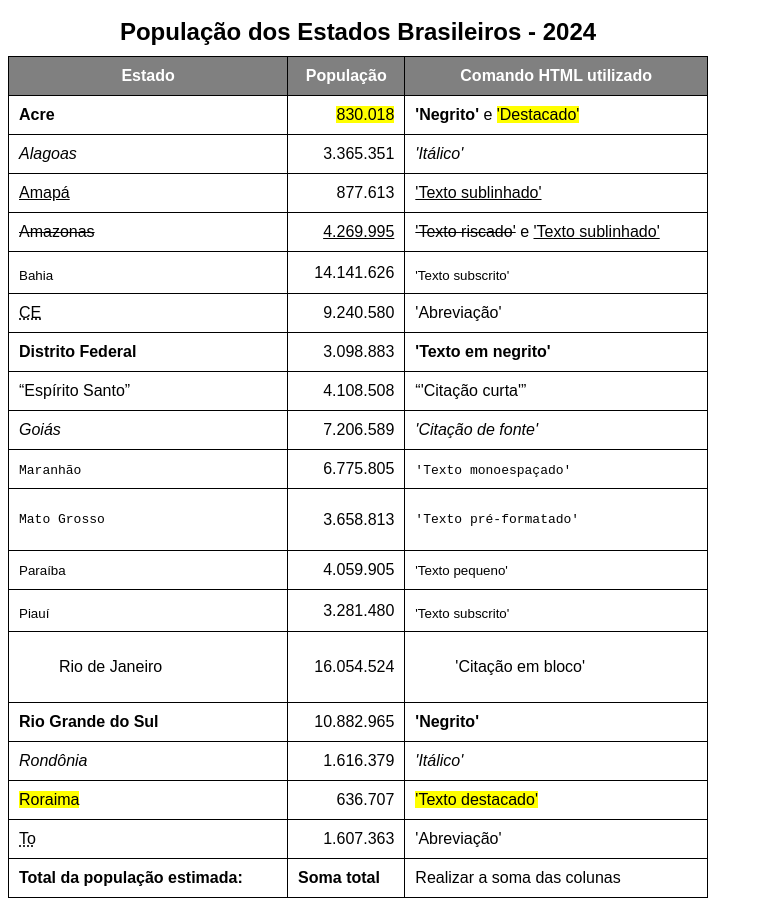
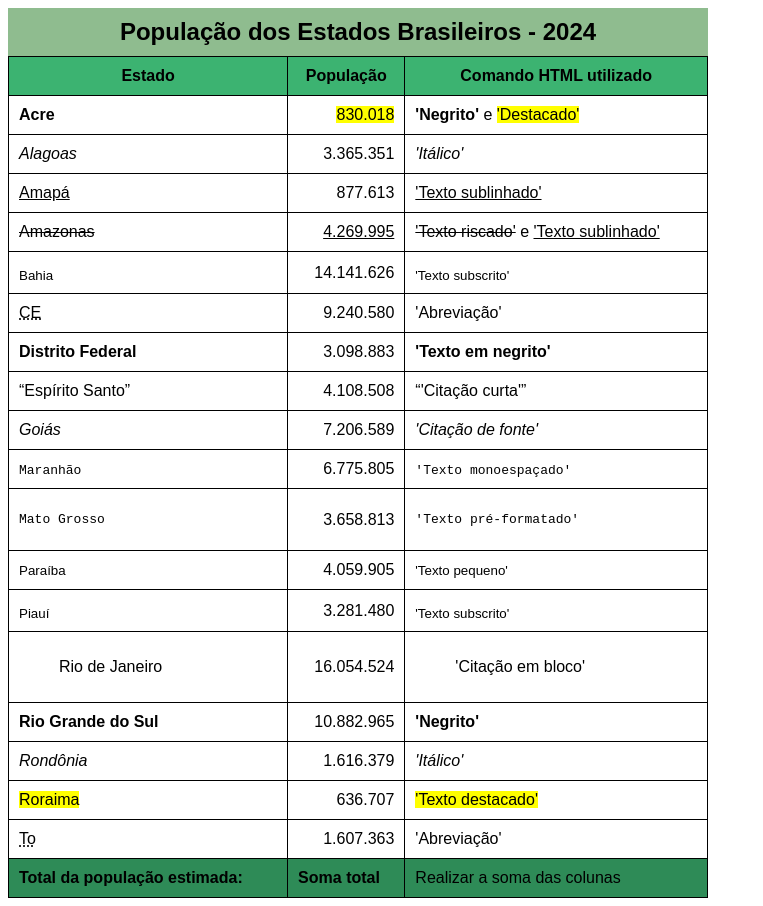
Before and after one commit to JaislaCosta/-Aula-05-Tabelas-Grandes, a plain HTML site: page index.html in a window 1280 px wide. Shown: the whole page, without its empty margins (0-763 px from the left). Drawn offline with Linux system fonts and the light colour scheme.

Commit message:
nova alteração

```diff
--- a/index.html
+++ b/index.html
@@ -20,15 +20,15 @@
                         padding: 10px;
                     }
                     thead, tfoot {
-                        background-color: gray;
-                        color: white;
+                        background-color: black;
+                        color: black;
                     }
 
                     thead > tr > th {
                         /* No título da linha do cabeçalho vou grudar "sticky" */
                         position: sticky; /* grudar */
                         top: 0; /* na posição 0 */
-                        background-color: gray;
+                        background-color: mediumseagreen;
 
                     }
                     td.num {
@@ -42,7 +42,7 @@
                         /* Para deixar mais espaçado */
                         padding: 10px;
                         /* Colocar um fundo no meu caption */
-                        background-color: #FFFFFF;
+                        background-color: darkseagreen;
 
                     }
                     /* Efeito Zebra
@@ -64,8 +64,8 @@
                             background-color: yellow;
                         }
                     */
-                    tbody > tr:nth-child(2n) {
-                        background-color: rgb(255, 255, 255);
+                    tbody > tr:nth-child(19n) {
+                        background-color: seagreen;
 
                     }
                 </style>
```
